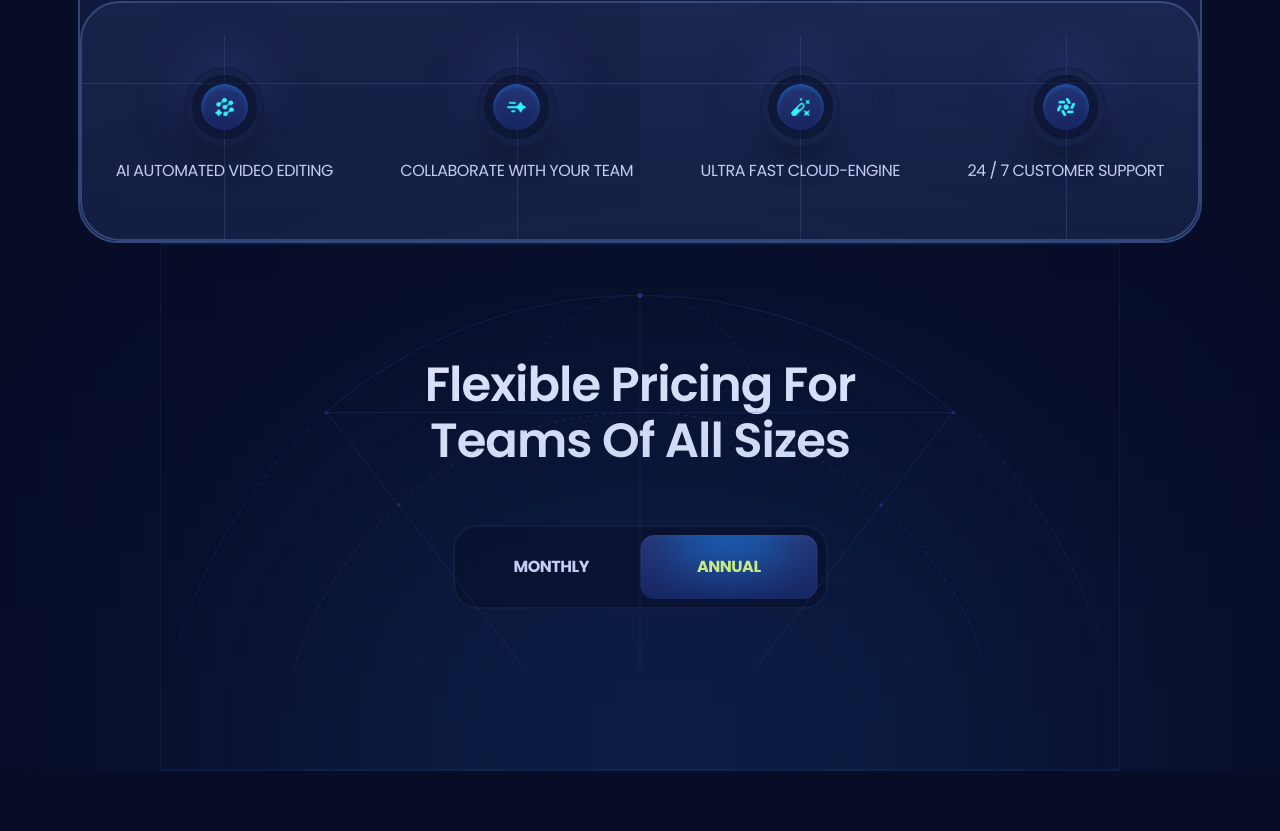
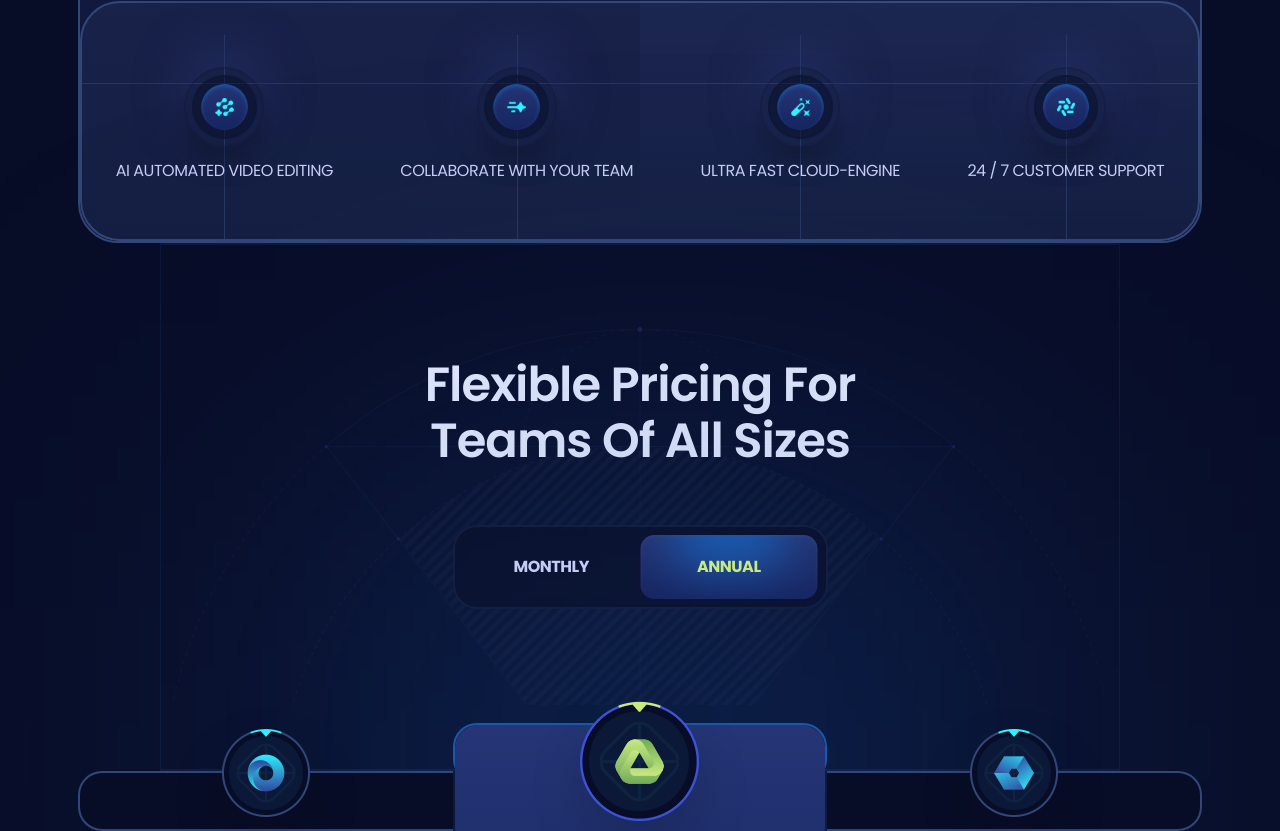
Before and after one commit to gokulkumar0209/saas_landing_page, a React (Vite) app in the folder SaasLandingPage/: page / in a window 1280 px wide. Shown: the part 1541-2372 px from the top of the page. Before the commit the page ends 2312 px from the top, so only its background shows below. Built offline with nearby package versions, Linux system fonts and the light colour scheme.

Commit message:
Pricing update

```diff
--- a/SaasLandingPage/src/index.css
+++ b/SaasLandingPage/src/index.css
@@ -1,4 +1,4 @@
-@import url('https://fonts.googleapis.com/css2?family=Inter:ital,opsz,wght@0,14..32,100..900;1,14..32,100..900&family=Poppins:ital,wght@0,100;0,200;0,300;0,400;0,500;0,600;0,700;0,800;0,900;1,100;1,200;1,300;1,400;1,500;1,600;1,700;1,800;1,900&display=swap');
+@import url("https://fonts.googleapis.com/css2?family=Inter:ital,opsz,wght@0,14..32,100..900;1,14..32,100..900&family=Poppins:ital,wght@0,100;0,200;0,300;0,400;0,500;0,600;0,700;0,800;0,900;1,100;1,200;1,300;1,400;1,500;1,600;1,700;1,800;1,900&display=swap");
 
 @tailwind base;
 @tailwind components;
@@ -216,7 +216,7 @@
 	}
 
 	.pricing-bg {
-    @apply pointer-events-none absolute -bottom-16 left-[calc(50%-480px)] z-2 mx-auto w-960;
+		@apply pointer-events-none absolute bottom-16 left-[calc(50%-480px)]  mx-auto w-960 -z-50;
 	}
 
 	.pricing-plan_first {
--- a/SaasLandingPage/src/sections/Pricing.jsx
+++ b/SaasLandingPage/src/sections/Pricing.jsx
@@ -1,23 +1,38 @@
 import clsx from "clsx";
 import React, { useState } from "react";
 import { Element } from "react-scroll";
+import { plans } from "../constants/store";
 
 function Pricing() {
 	const [monthly, setMonthly] = useState(false);
 	return (
 		<section>
 			<Element name="pricing">
-				<div className="container">
+				<div className="container ">
 					<div
 						className="max-w-960 max-xl:max-w-4xl border-2 pricing-head_before relative mx-auto
                     border-l border-r max-lg:border-none border-s2 bg-s1/50 pb-40 max-md:pb-32 pt-28 max-md:pt-16 z-3"
 					>
 						<h3
 							className="h3 mx-auto max-lg:h4 max-md:h5 capitalize text-center text-p4
-                        mb-14 max-:mb-11 max-w-lg max-sm:max-w-sm"
+                        mb-14 max-:mb-11 max-w-lg max-sm:max-w-sm z-10"
 						>
 							flexible pricing for teams of all sizes
 						</h3>
+						<div className=" pricing-bg ">
+							<img
+								src="images/bg-outlines.svg"
+								width={960}
+								height={380}
+								alt="outline"
+								className=" relative -z-50"
+							/>
+							<img
+								src="images/bg-outlines-fill.png"
+								className=" opacity-5 absolute inset-0 mix-blend-soft-light"
+								alt=""
+							/>
+						</div>
 						<div
 							className=" relative z-4 mx-auto flex border-[2px] border-s3/25 rounded-3xl
                          bg-s1/50 p-2  backdrop-blur-[6px] w-[375px] max-md:w-[310px]"
@@ -40,15 +55,40 @@ function Pricing() {
 									!monthly && "translate-x-full"
 								)}
 							></div>
-							<div className="pricing-bg">
-								<img
-									src="images/bg-outlines.svg"
-									width={960}
-									height={380}
-									alt="outline"
-								/>
+						</div>
+					</div>
+					{/* Pricing section */}
+					<div
+						className=" scroll-hide relative z-2 -mt-12 flex items-start
+						max-xl:gap-5 max-xl:overflow-auto max-xl:pt-6 justify-center"
+					>
+						{plans.map((plan, index) => (
+							<div
+								key={plan.id}
+								className=" pricing-plan_first pricing-plan_last pricing-plan_odd pricing-plan_even
+								 relative border-2 p-7 max-xl:min-w-80 max-lg:rounded-3xl xl:w-[calc(33.33%+2px)]"
+							>
+								{index === 1 && (
+									<div className=" g4 absolute h-330 left-0 right-0 top-0 z-1 rounded-t-3xl"></div>
+								)}
+								<div
+									className={clsx(
+										"absolute left-0 right-0 z-2  flex items-center justify-center",
+										index == 1 ? " -top-6" : " -top-6 xl:-top-11"
+									)}
+								>
+									<img
+										src={plan.logo}
+										alt={plan.title}
+										className={clsx(
+											"object-contain drop-shadow-2xl",
+											index == 1 ? "size-[120px]" : "size-[88px]"
+										)}
+									/>
+								</div>
+								<div className={clsx()}></div>
 							</div>
-						</div>
+						))}
 					</div>
 				</div>
 			</Element>
```
Lines whose indentation alone changed are shown as unchanged.
